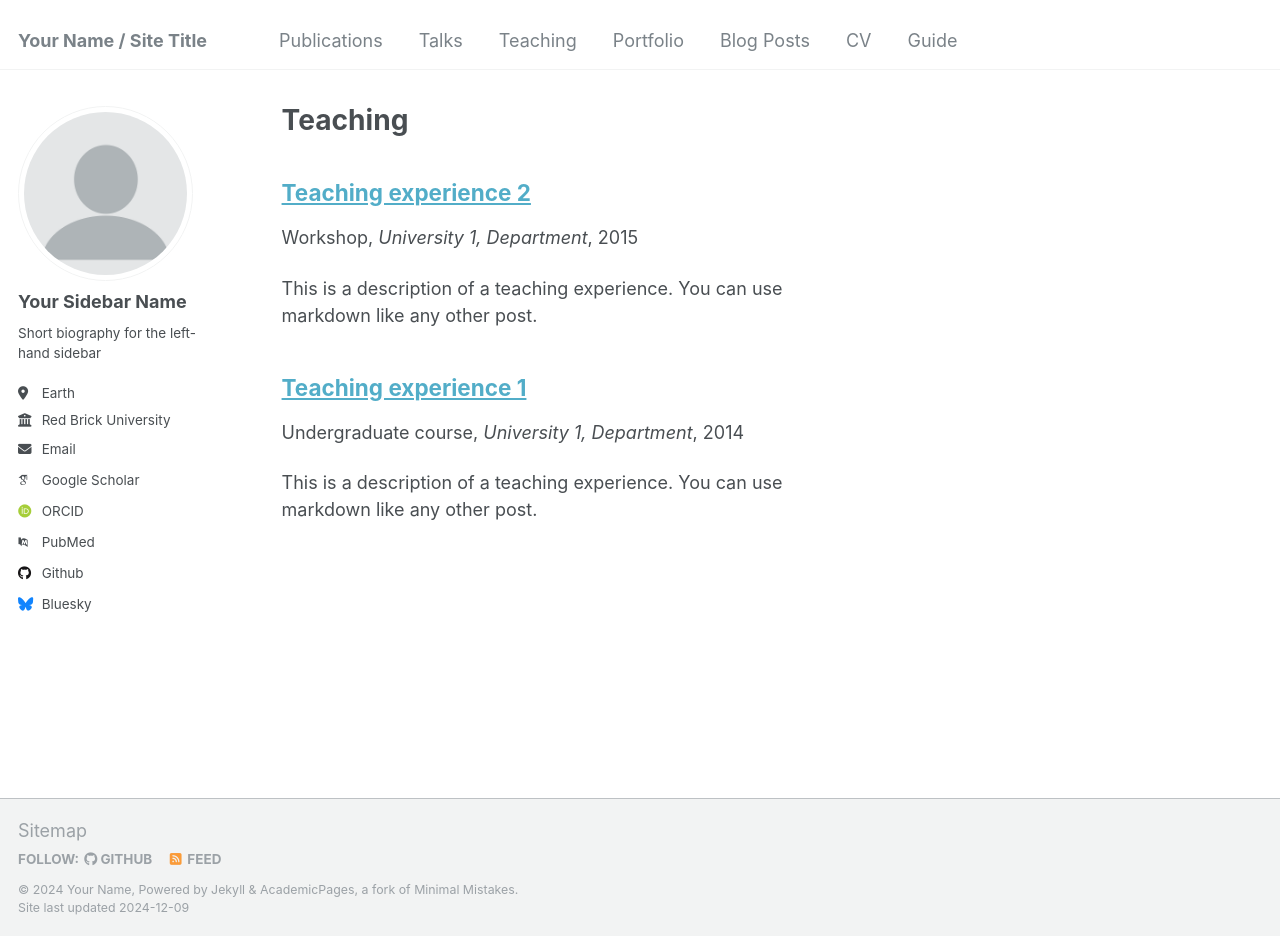
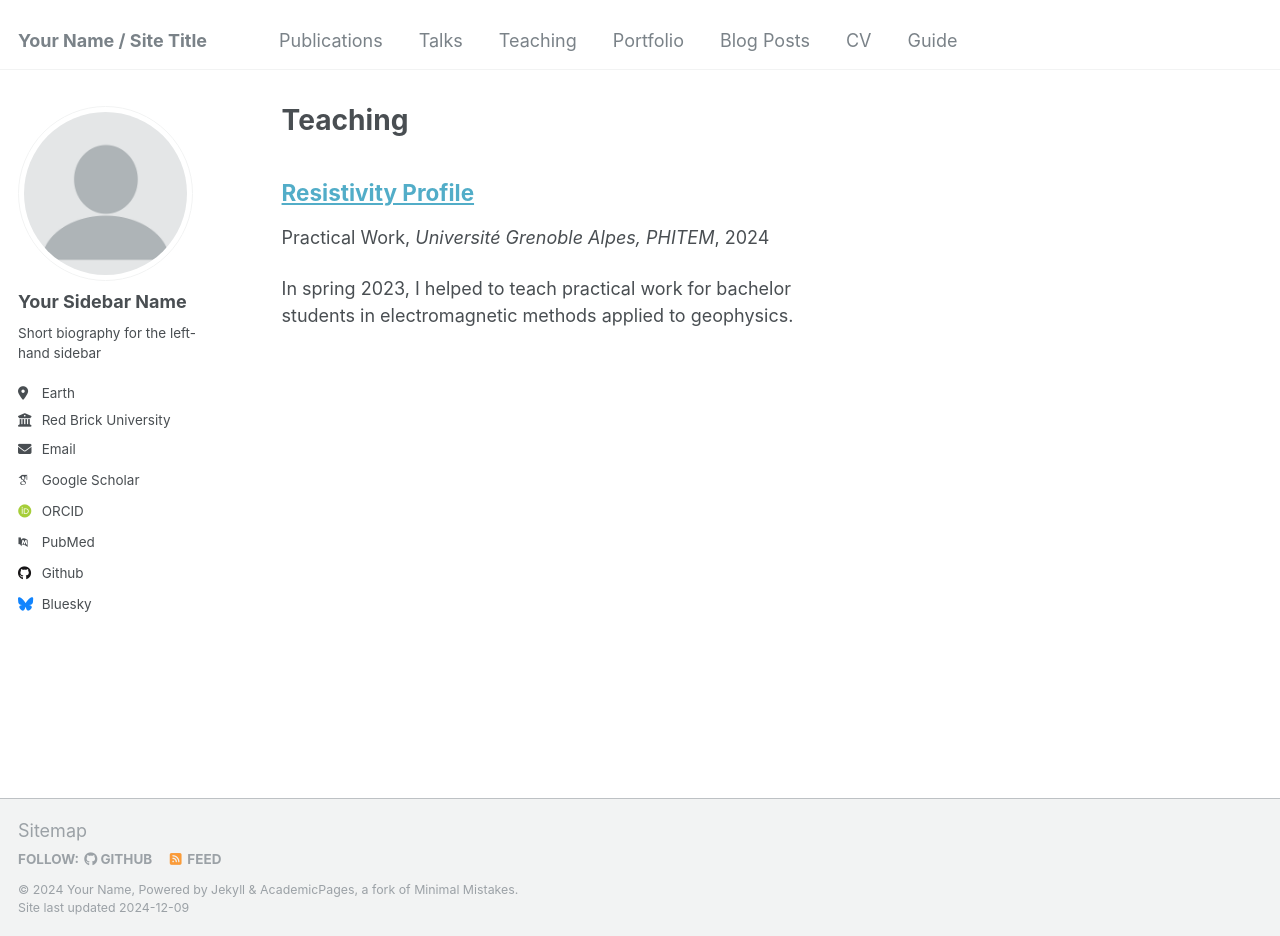
Before and after one commit to lystom/lystom.github.io, a Jekyll site: the page built from _pages/teaching.html, in a window 1280 px wide and 936 px high. Built offline with Jekyll 4.4.1, drawn with Linux system fonts in a browser that asks for light colours; some web fonts are replaced; a file with an impossible date is left out.

```diff
--- a/_teaching/2014-spring-teaching-1.md
+++ /dev/null
@@ -1,20 +0,0 @@
----
-title: "Teaching experience 1"
-collection: teaching
-type: "Undergraduate course"
-permalink: /teaching/2014-spring-teaching-1
-venue: "University 1, Department"
-date: 2014-01-01
-location: "City, Country"
----
-
-This is a description of a teaching experience. You can use markdown like any other post.
-
-Heading 1
-======
-
-Heading 2
-======
-
-Heading 3
-======
--- a/_teaching/2015-spring-teaching-2.md
+++ /dev/null
@@ -1,20 +0,0 @@
----
-title: "Teaching experience 2"
-collection: teaching
-type: "Workshop"
-permalink: /teaching/2015-spring-teaching-1
-venue: "University 1, Department"
-date: 2015-01-01
-location: "City, Country"
----
-
-This is a description of a teaching experience. You can use markdown like any other post.
-
-Heading 1
-======
-
-Heading 2
-======
-
-Heading 3
-======
--- /dev/null
+++ b/_teaching/2023-resistivity.md
@@ -0,0 +1,15 @@
+---
+title: "Resistivity Profile"
+collection: teaching
+type: "Practical Work"
+permalink: /teaching/2023-geodynamo
+venue: "Université Grenoble Alpes, PHITEM"
+date: Spring 2023, Spring 2024
+location: "Grenoble, France"
+---
+
+In spring 2023, I helped to teach practical work for bachelor students in electromagnetic methods
+applied to geophysics.
+
+This course contained two different workshops to determine the depth of the water table on Grenoble University's campus, resistivity profile to build a 2D resistivity depth profile tomography and the use of electro-magnetic to retrieve a 2D maps
+of the conductivity on campus.
```
Also changed, not shown: _pages/about.md (+1 -1 lines), _publications/2010-10-01-paper-title-number-2.md (deleted, +0 -14 lines), _publications/2015-10-01-paper-title-number-3.md (deleted, +0 -14 lines), _publications/2023-06-22-opportune.md (added, +15 -0 lines), _publications/2024-02-17-paper-title-number-4.md (deleted, +0 -13 lines), _publications/2024-04-18-stability.md (+2 -1 lines), _publications/2024-05-22-dynamic.md (added, +19 -0 lines), _publications/2024-07-01-tracking.md (added, +16 -0 lines), _talks/2012-03-01-talk-1.md (deleted, +0 -11 lines), _talks/2023-AGU-short-term.md (added, +18 -0 lines), _teaching/2023-geodynamo.md (added, +18 -0 lines), 4 other files.
